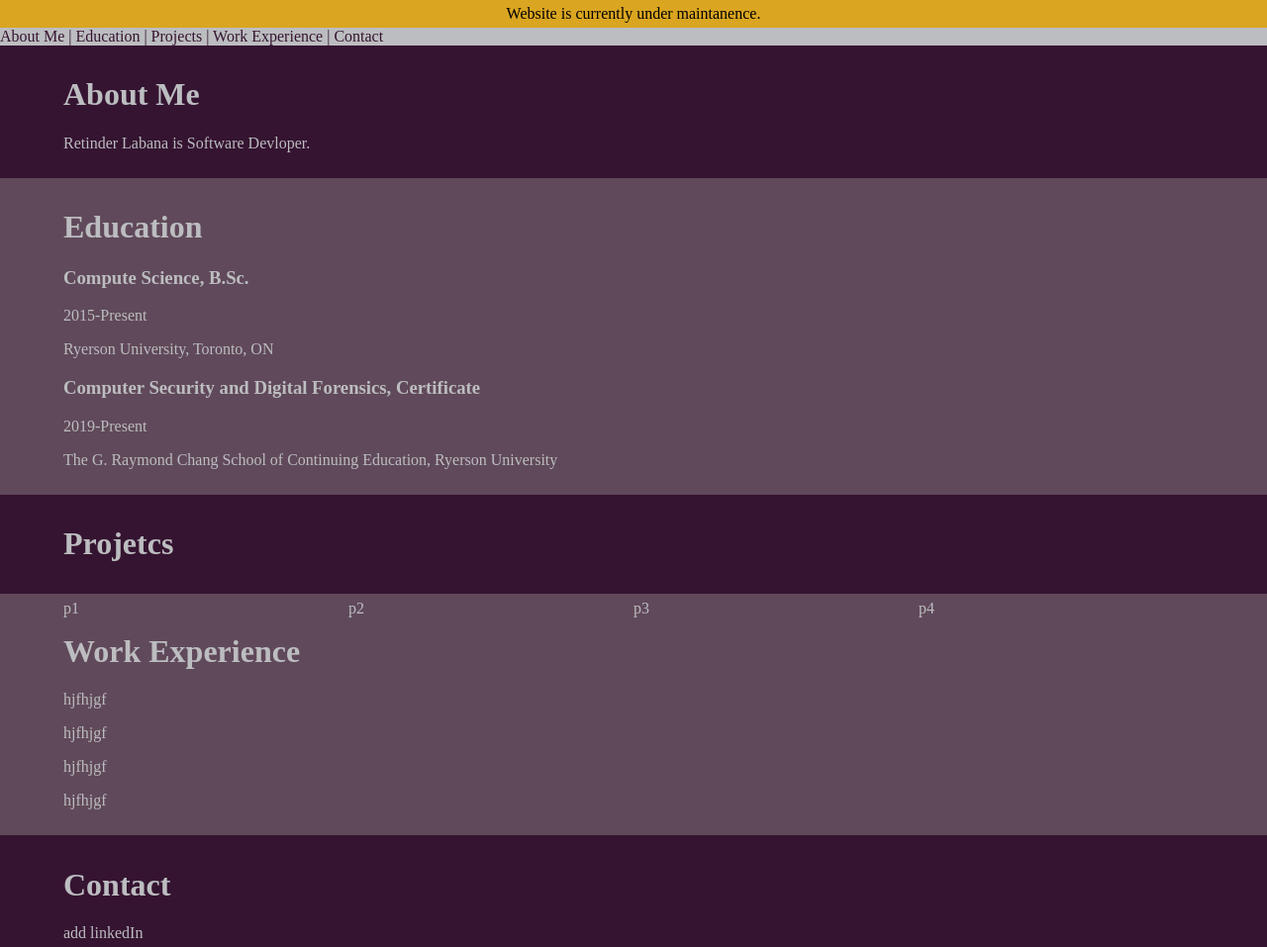
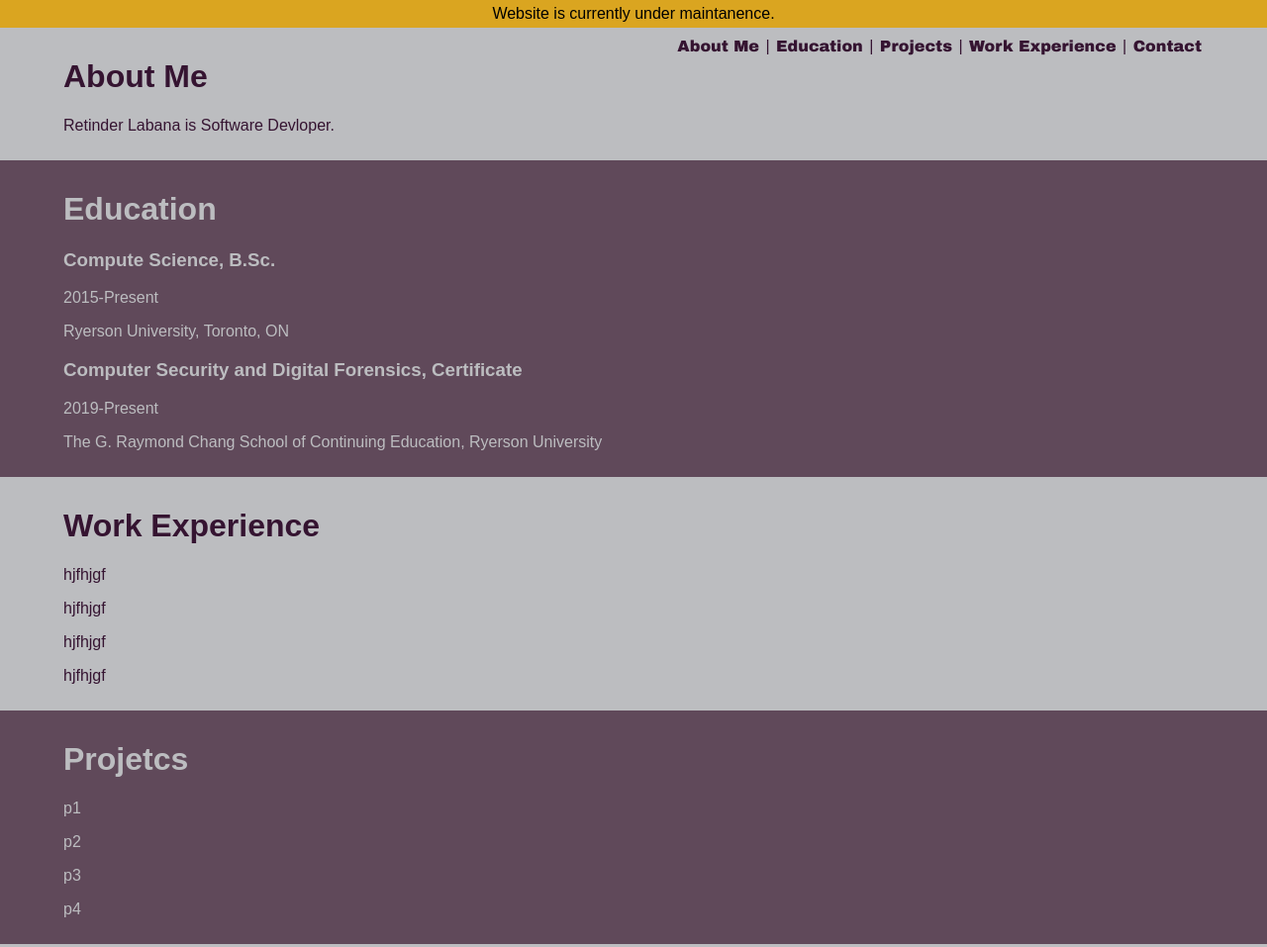
Before and after one commit to rlabana/Website, a plain HTML site: page index.html in a window 1280 px wide. Shown: the top 957 px of the page at 99% size. Drawn offline with Linux system fonts and the light colour scheme.

Commit message:
fixed the layout (general look of the website)

```diff
--- a/index.html
+++ b/index.html
@@ -10,15 +10,12 @@
 <body>
 <p id="maintanence">Website is currently under maintanence.</p>
 <div id="container">
-    <div id="header">
-        <!-- <img id=banner src="images/final-logo-v5.png" alt="logo"> -->
-        <div id="menu">
+    <div id="menu">
             <a href="#about"> About Me</a> |
             <a href="#education"> Education</a> |
             <a href="#projects"> Projects</a> |
             <a href="#work"> Work Experience</a> |
             <a href="#contact"> Contact</a>
-        </div>
     </div>
     <div id="content">
         <div id="about">
@@ -35,15 +32,6 @@
             <p>2019-Present</p>
             <p>The G. Raymond Chang School of Continuing Education, Ryerson University</p>
         </div>
-
-        <div id="projects">
-            <h1>Projetcs</h1>
-                <p class="col-3">p1 </p>
-                <p class="col-3">p2 </p>
-                <p class="col-3">p3 </p>
-                <p class="col-3">p4 </p>
-        </div>
-
         <div id="work">
             <h1>Work Experience</h1>
             <p>hjfhjgf</p>
@@ -51,7 +39,13 @@
             <p>hjfhjgf</p>
             <p>hjfhjgf</p>
         </div>
-
+        <div id="projects">
+            <h1>Projetcs</h1>
+            <p>p1 </p>
+            <p>p2 </p>
+            <p>p3 </p>
+            <p>p4 </p>
+        </div>
         <div id="contact">
             <h1>Contact</h1>
             <p>add linkedIn</p>
--- a/theme.css
+++ b/theme.css
@@ -3,6 +3,7 @@ body{
     color: #351431;
     padding: 0;
     margin: 0;
+    font-family:Arial;
 }
 #maintanence{
     padding-top: 5px;
@@ -12,34 +13,36 @@ body{
     color: black;
     margin: 0;
 }
-#header{
-    /* need to increase the font*/
-}
-#about, #education, #work, #projects, #contact, #footer{
+#about, #education, #work, #projects, #contact, #footer, #menu, #header{
     padding-left: 5%;
     padding-right: 5%;
     padding-top: 10px;
     padding-bottom: 10px;
 }
+#menu{
+    float: right;
+    margin-bottom:20px;
+}
 #about{
-    background-color: #351431;
-    color: #bcbdc0;
+    background-color: #bcbdc0;
+    color: #351431;
 }
 #education{
     background-color: #60495a;
     color: #bcbdc0;
 }
+#work{
+    background-color: #bcbdc0;
+    color: #351431;
+}
 #projects{
-    background-color: #351431;
-    color: #bcbdc0;
-}
-#work{
     background-color: #60495a;
     color: #bcbdc0;
 }
+
 #contact{
-    background-color: #351431;
-    color: #bcbdc0;
+    background-color: #bcbdc0;
+    color: #351431;
 }
 #footer{
     background-color: #000000;
@@ -50,6 +53,13 @@ body{
 a{
     text-decoration: none;
     color: #351431;
+    padding: 2px;
+    font-family: "Arial Black";
+}
+
+a:hover{
+    color: #60495a;
+    font-family: "Arial";
 }
 [class*="col-"] {
     float: left;
```
